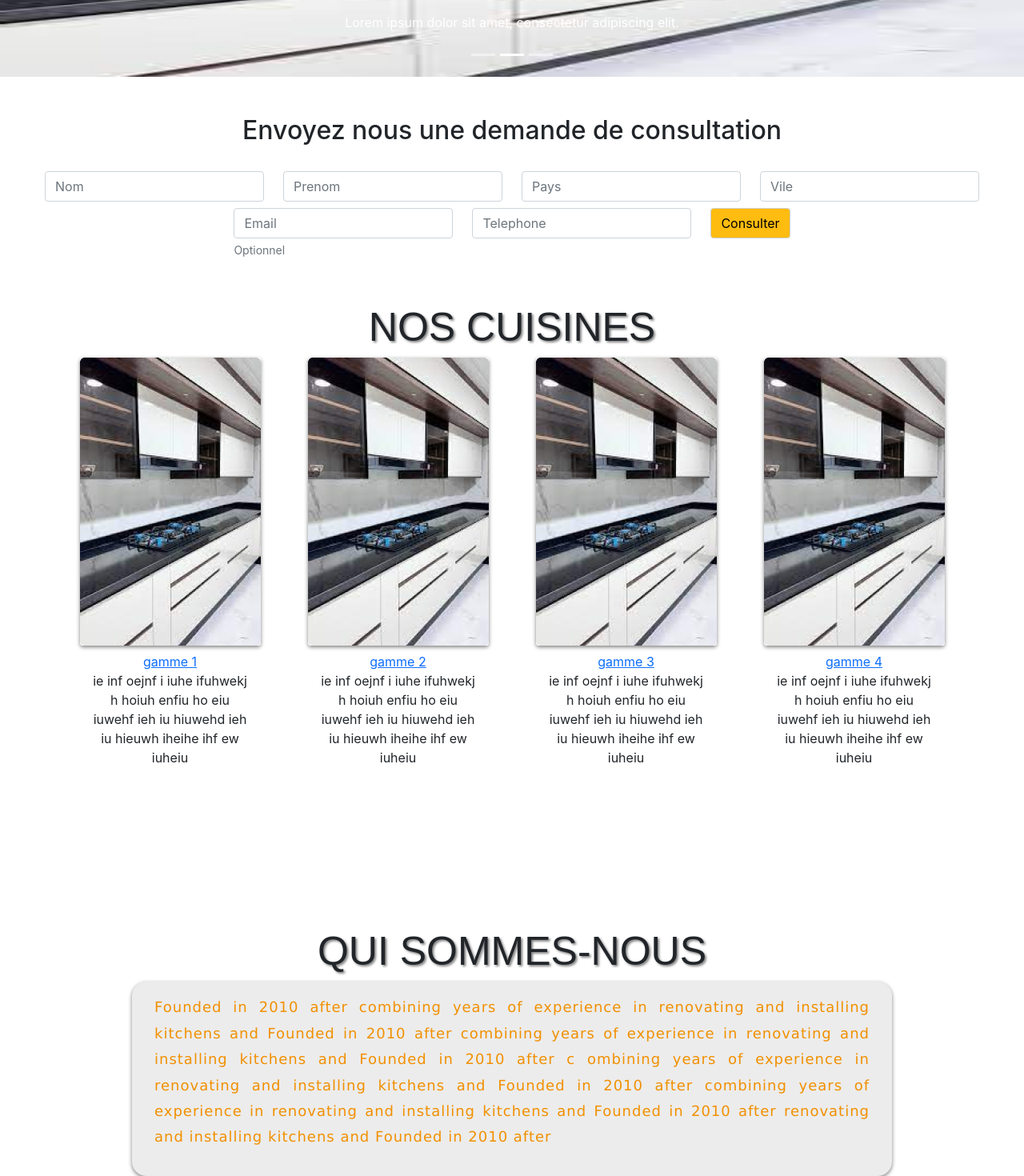
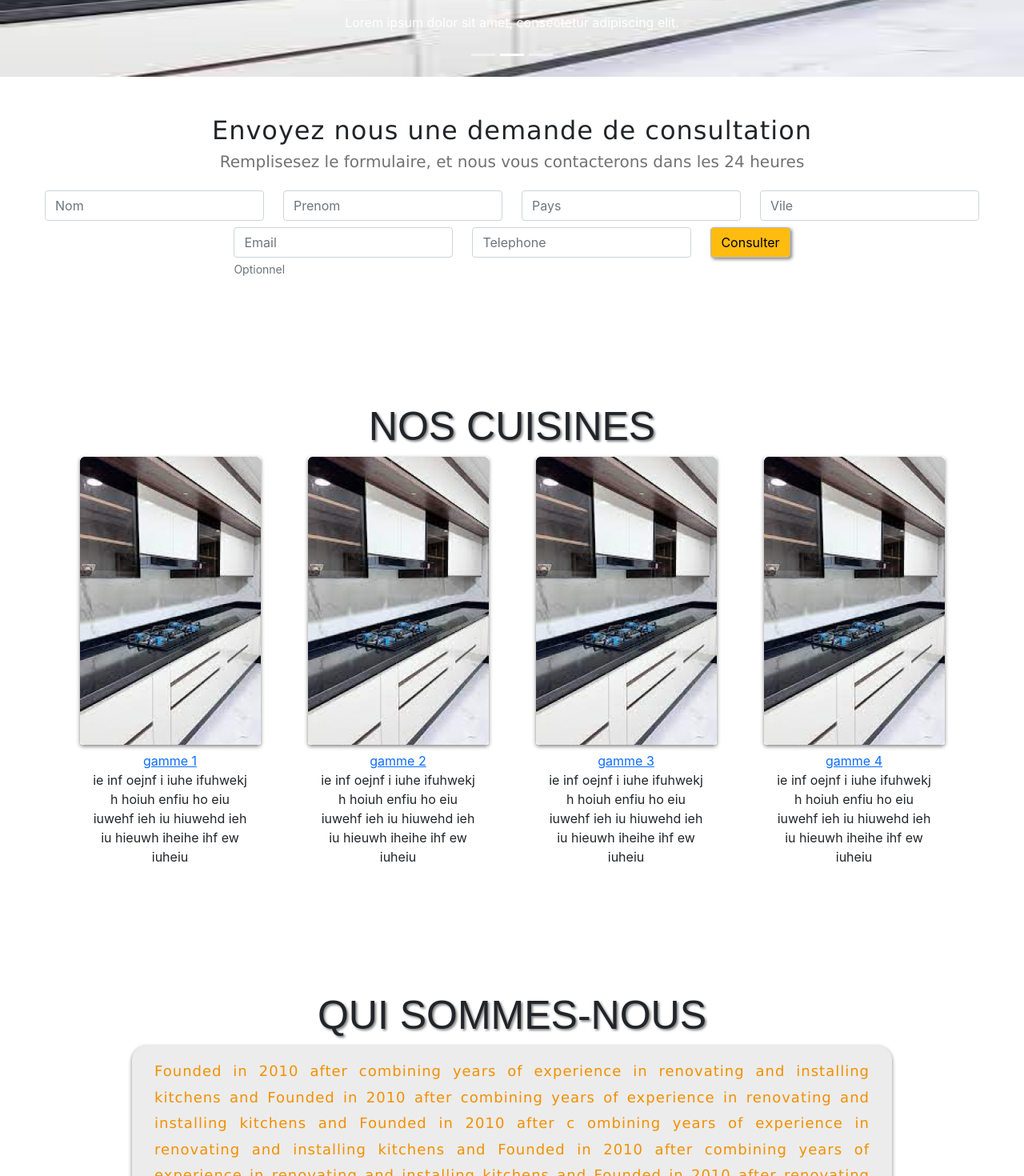
Before and after one commit to housni234/ISrefit, a React (Create React App) app: page / in a window 1280 px wide. Shown: the part 440-1910 px from the top of the page at 80% size. Built offline with nearby package versions, Linux system fonts and the light colour scheme; a web font is replaced by a local one.

Commit message:
fixing the marging between components

```diff
--- a/public/index.html
+++ b/public/index.html
@@ -11,6 +11,10 @@
     <link rel="preconnect" href="https://fonts.googleapis.com">
     <link rel="preconnect" href="https://fonts.gstatic.com" crossorigin>
     <link href="https://fonts.googleapis.com/css2?family=Aldrich&display=swap" rel="stylesheet">
+    <link href="https://fonts.googleapis.com/css2?family=Inter:wght@100..900&display=swap" rel="stylesheet">
+    <link
+        href="https://fonts.googleapis.com/css2?family=Inter:wght@100..900&family=Roboto:ital,wght@0,100;0,300;0,400;0,500;0,700;0,900;1,100;1,300;1,400;1,500;1,700;1,900&display=swap"
+        rel="stylesheet">
     <!--
     manifest.json provides metadata used when your web app is installed on a
     user's mobile device or desktop. See https://developers.google.com/web/fundamentals/web-app-manifest/
--- a/src/App.css
+++ b/src/App.css
@@ -81,3 +81,40 @@
     border: none;
     box-shadow: 0px 2px 5px gray;
 }
+
+.footer {
+    background-color: rgb(201, 201, 201);
+    color: white;
+}
+
+/* font for footer */
+.contact-us {
+    font-family: "Inter", sans-serif;
+    font-optical-sizing: auto;
+    font-weight: 600;
+    font-style: normal;
+    font-variation-settings:
+        "slnt" 0;
+}
+
+.formulaire-title {
+    font-family: "verdana", sans-serif;
+    font-weight: 400;
+    font-style: normal;
+    letter-spacing: 1px;
+}
+
+.formulaire-sub-title {
+    font-family: "verdana", sans-serif;
+    font-weight: 400;
+    font-style: normal;
+    color: rgb(114, 114, 114);
+}
+
+.container {
+    margin-top: 100px;
+}
+
+.social-media {
+    margin-bottom: 150px;
+}
--- a/src/App.js
+++ b/src/App.js
@@ -9,6 +9,7 @@ import NosClients from "./Components/NosClients";
 import Showroom from "./Components/Showroom";
 import Faq from "./Components/Faq";
 import SocialMedia from "./Components/SocialMedia";
+import Footer from "./Components/Footer";
 
 
 function App() {
@@ -23,6 +24,7 @@ function App() {
             <Showroom />
             <Faq />
             <SocialMedia />
+            <Footer />
         </>
     );
 }
--- a/src/Components/Faq.js
+++ b/src/Components/Faq.js
@@ -27,7 +27,7 @@ function Faq() {
                         minim veniam, quis nostrud exercitation ullamco laboris nisi ut
                     </Accordion.Body>
                 </Accordion.Item>
-                <Accordion.Item eventKey="1">
+                <Accordion.Item eventKey="2">
                     <Accordion.Header>question #3</Accordion.Header>
                     <Accordion.Body>
                         Lorem ipsum dolor sit amet, consectetur adipiscing elit, sed do
--- /dev/null
+++ b/src/Components/Footer.js
@@ -0,0 +1,17 @@
+import React from "react";
+import { Container, Row, Col } from "react-bootstrap";
+
+function Footer() {
+    return (
+        <Container className="footer" fluid>
+            <Row>
+                <Col lg="2">
+                    <h5 className="contact-us mt-3">CONTACT US</h5>
+                    <h6 className="mt-2">615980905</h6>
+                    <h6>Zenkat Ibourk El Idrissi, Souabi, 22, Mabrooka, Casablanca</h6>
+                </Col>
+            </Row>
+        </Container>
+    )
+}
+export default Footer;
--- a/src/Components/Formulaire.js
+++ b/src/Components/Formulaire.js
@@ -47,7 +47,8 @@ function Formulaire() {
 
     return (
         <div>
-            <h2 className='d-flex justify-content-center p-4 mt-4'>Envoyez nous une demande de consultation</h2>
+            <h2 className='d-flex justify-content-center mt-5 formulaire-title'>Envoyez nous une demande de consultation</h2>
+            <h5 className="d-flex justify-content-center mb-4 formulaire-sub-title">Remplisesez le formulaire, et nous vous contacterons dans les 24 heures</h5>
 
             <Form action='http://localhost/mail.php' method='POST'>
                 <Container fluid>
@@ -61,7 +62,7 @@ function Formulaire() {
                         <Col className='pb-2'>
                             <Form.Control placeholder="Pays" name='Pays' />
                         </Col>
-                        <Col  className='pb-2'>
+                        <Col className='pb-2'>
                             <Form.Control placeholder="Vile" name='Vile' />
                         </Col>
                         {/* <Col className=''>
@@ -103,7 +104,7 @@ function Formulaire() {
                         </Col> */}
 
                         <Col >
-                            <Button variant="primary" type="submit" style={{ backgroundColor: "rgba(255, 188, 16, 1)", color: "black", border: "1px solid rgba(206, 206, 206, 1)" }}>
+                            <Button variant="primary" type="submit" style={{ backgroundColor: "rgba(255, 188, 16, 1)", color: "black", border: "1px solid rgba(186, 186, 186)", boxShadow: "2px 2px 4px gray" }}>
                                 Consulter
                             </Button>
                         </Col>
--- a/src/Components/NosClients.js
+++ b/src/Components/NosClients.js
@@ -29,8 +29,8 @@ function NosClients() {
 
     return (
         <Container >
-            <Row className="justify-content-center mt-5">
-                <Col className='text-center mt-5'>
+            <Row className="justify-content-center ">
+                <Col className='text-center '>
                     <h1 className="titles mt-5">NOS CLIENTS</h1>
                 </Col>
             </Row>
--- a/src/Components/NosCuisines.js
+++ b/src/Components/NosCuisines.js
@@ -5,7 +5,7 @@ import { Container, Row, Col, Image } from "react-bootstrap";
 function NosCuisines() {
     return (
         <>
-            <Container>
+            <Container >
                 <Row className="justify-content-center ">
                     <Col className='text-center' lg="6">
                         <h1 className="titles" >NOS CUISINES</h1>
--- a/src/Components/QuiSommes.js
+++ b/src/Components/QuiSommes.js
@@ -4,9 +4,9 @@ import { Container, Col, Row } from "react-bootstrap";
 function QuiSommes() {
     return (
         <Container>
-            <Row className="justify-content-center mt-5">
-                <Col className='text-center mt-5'>
-                    <h1 className="titles mt-5">QUI SOMMES-NOUS</h1>
+            <Row className="justify-content-center">
+                <Col className='text-center '>
+                    <h1 className="titles ">QUI SOMMES-NOUS</h1>
                 </Col>
             </Row>
             <Row className="justify-content-center">
--- a/src/Components/Showroom.js
+++ b/src/Components/Showroom.js
@@ -3,18 +3,20 @@ import { Container, Row, Col, Image } from "react-bootstrap";
 
 function Showroom() {
     return (
-        <Container >
-            <Row className="mt-5 justify-content-center">
+        <Container>
+            <Row className=" justify-content-center">
                 <Col>
                     <h1 className="titles mb-5 text-center">Visitez Notre Showroom</h1>
                 </Col>
             </Row>
-            <Row className="mx-auto">
+            <Row className="">
                 <Col >
                     <Image className="mb-2" src={require("../images/showroom.jpg")} />
                 </Col>
                 <Col>
                     <Image src={require("../images/showroomMap.jpg")} />
+                    <div>
+                        <a href="">Zenkat Ibourk El Idrissi, Souabi, 22, Mabrooka, Casablanca</a></div>
                 </Col>
             </Row>
         </Container>
--- a/src/Components/SocialMedia.js
+++ b/src/Components/SocialMedia.js
@@ -3,13 +3,13 @@ import { Container, Row, Col, Image } from "react-bootstrap";
 
 function SocialMedia() {
     return (
-        <Container>
+        <Container className="social-media">
             <Row className="justify-content-center">
                 <Col>
-                    <h1 className="titles text-center mt-5">Nos dernière nouveauté sur</h1>
+                    <h1 className="titles text-center ">Nos dernière nouveauté sur</h1>
                 </Col>
             </Row>
-            <Row className="mt-5 justify-content-center">
+            <Row className="mt-4 justify-content-center">
                 <Col >
                     <h5 className="text-center">Instagram</h5>
                     <Image alt="" href="" className="mx-auto d-block" src={(require("../images/insta.jpg"))} />
```
Lines whose indentation alone changed are shown as unchanged.
